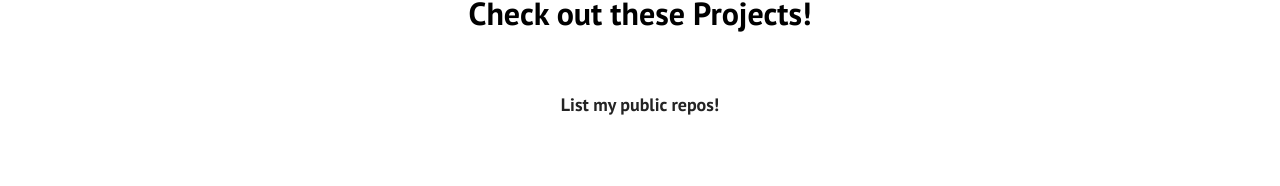
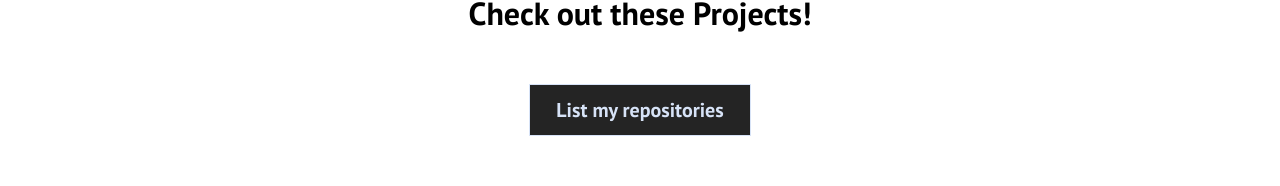
Before and after one commit to neelfrost19/frost-rust, a React (Create React App) app: page / in a window 1280 px wide. Shown: the part 952-1138 px from the top of the page. Built offline with nearby package versions, Linux system fonts and the light colour scheme.

Commit message:
-added close button

```diff
--- a/package.json
+++ b/package.json
@@ -7,6 +7,7 @@
     "@testing-library/react": "^11.2.7",
     "@testing-library/user-event": "^12.8.3",
     "axios": "^0.27.2",
+    "firebase": "^9.9.0",
     "react": "^17.0.2",
     "react-dom": "^17.0.2",
     "react-router-dom": "^6.3.0",
--- a/src/component/BoxContainer.js
+++ b/src/component/BoxContainer.js
@@ -14,6 +14,10 @@ function BoxContainer() {
     const openInNewTab = url => {
           window.open(url, '_blank', 'noopener,noreferrer');
         };
+
+    const closeList = () => {
+        setBtnVis(true);
+    }
 
     async function repoDataURL() {
         //Get repo data about github user
@@ -66,11 +70,21 @@ function BoxContainer() {
         <Button
             className='btns'
             style='btn--black'
+            size='btn--large'
             onClick={repoDataURL}
         >
-            List my public repos!
+            List my repositories
         </Button>}
-        {repoData}
+        {!btnVis && repoData}
+        {!(btnVis) &&
+                <Button
+                    className='btns'
+                    style='btn--black'
+                    size='btn--medium'
+                    onClick={closeList}
+                >
+                    close
+                </Button>}
           {/*<ul className='box__items'>
             <Box
               src='images/img-9.jpg'
--- a/src/component/Button.css
+++ b/src/component/Button.css
@@ -27,7 +27,7 @@
 .btn--black{
   background-color: #242424;
   color: #d7e3f7;
-  border: 1px solid var(--primary);
+  border: 1px solid ;
 }
 
 .btn--medium {
--- a/src/component/Button.js
+++ b/src/component/Button.js
@@ -2,7 +2,7 @@ import './Button.css';
 import React, {useState} from 'react'
 import {Link} from 'react-router-dom'
 
-const styles = ['btn--primary', 'btn--outline', 'btn--test'];
+const styles = ['btn--primary', 'btn--outline', 'btn--test', 'btn--black'];
 const sizes = ['btn--medium', 'btn--large'];
 
 
```
Also changed, not shown: 1 other file (tests, documents, lock files or other folders).
